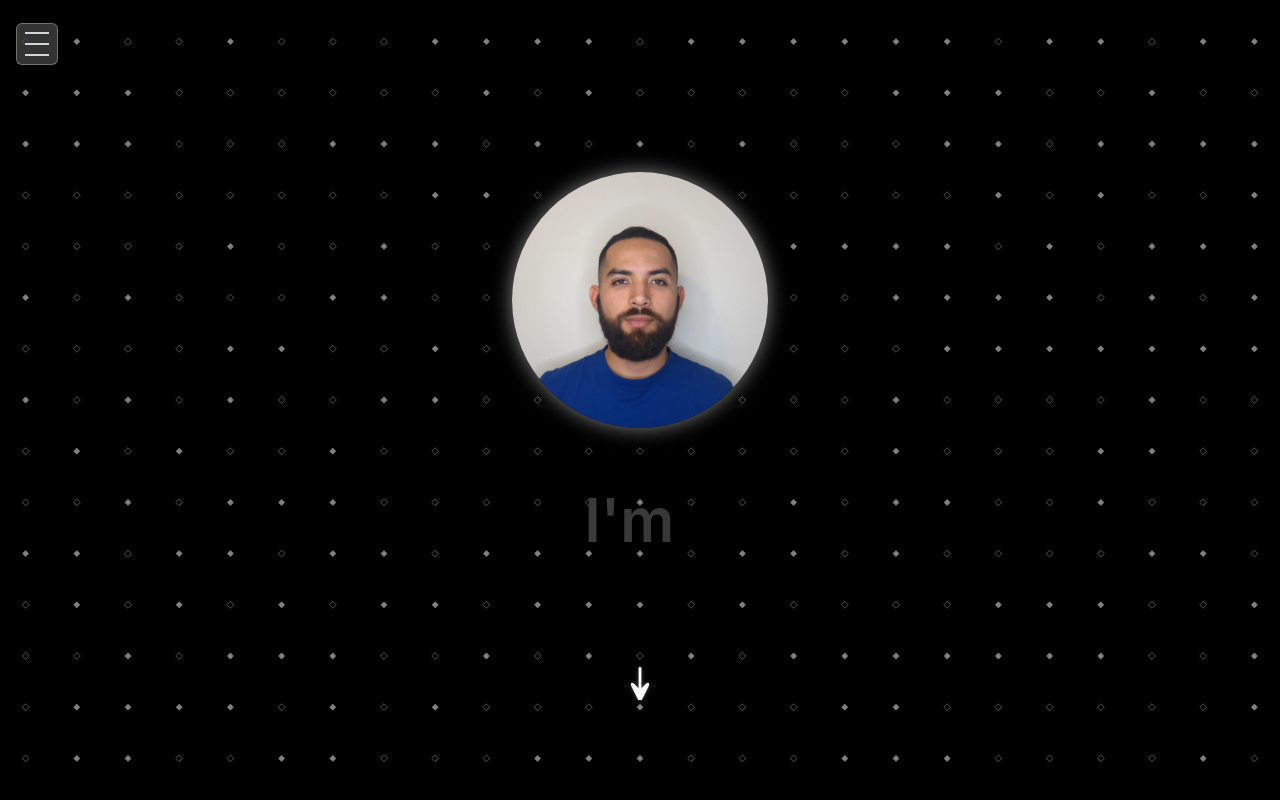
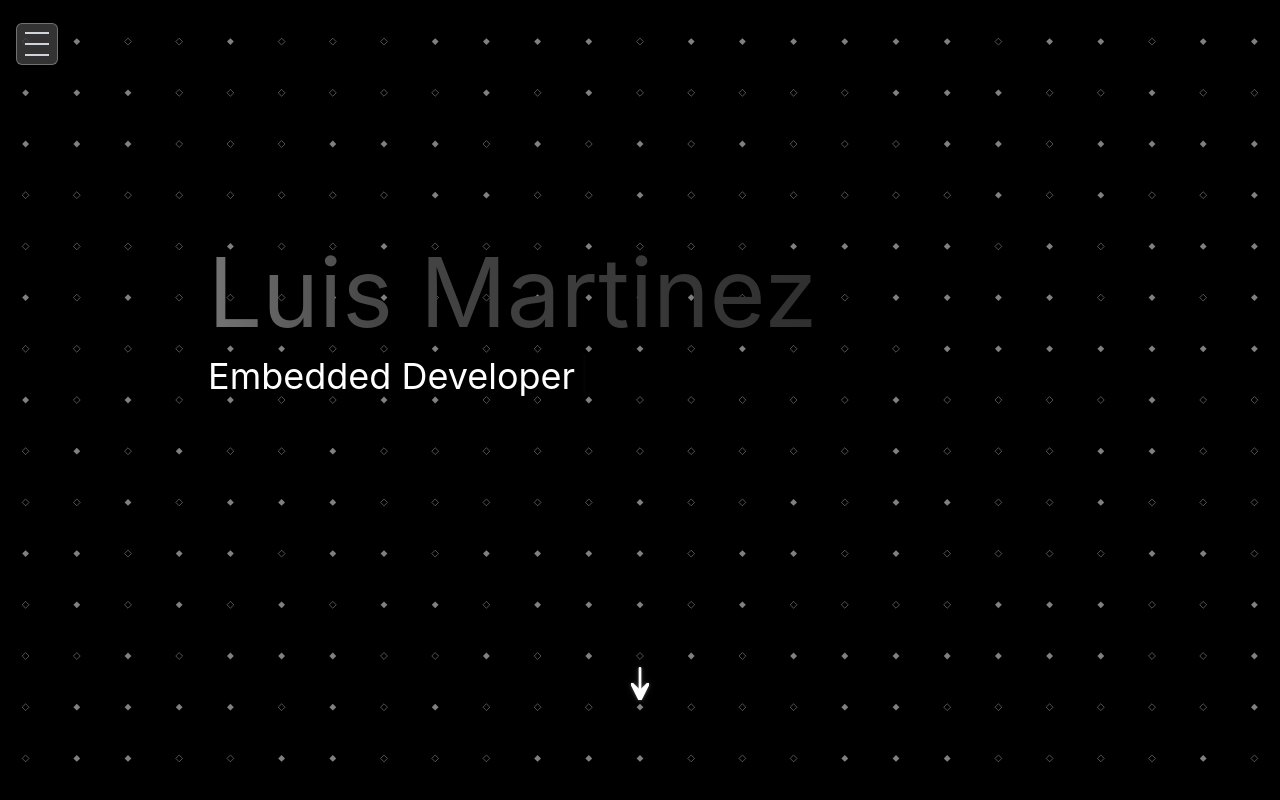
Before and after one commit to Lmx154/portfolio, a React (Vite) app: page / in a window 1280 px wide. Built offline with nearby package versions, Linux system fonts and the light colour scheme.

Commit message:
reorganized home and about

```diff
--- a/src/index.css
+++ b/src/index.css
@@ -74,6 +74,7 @@ html, body {
   max-width: 90vw;
   overflow: visible;
   min-height: fit-content;
+  text-align: left; /* Ensure text alignment is set to left */
 }
 
 @keyframes wave {
--- a/src/pages/About.tsx
+++ b/src/pages/About.tsx
@@ -7,6 +7,11 @@ const About: React.FC = () => {
       <div className="flex justify-center w-full mb-20">
         <div className="w-[200px] h-[2px] bg-gray-700 rounded-full"></div>
       </div>
+      <img
+        src="/profile.jpg"
+        alt="Portrait"
+        className="w-64 h-64 rounded-full object-cover drop-shadow-lg mb-8 glow-effect"
+      />
       <div className="max-w-[800px] landscape:max-w-[1600px] w-full mx-auto px-4">
         <div className="grid grid-cols-1 landscape:grid-cols-[800px,800px] landscape:justify-center gap-8">
           <div className="space-y-8 landscape:flex landscape:flex-col">
@@ -31,6 +36,24 @@ Feel free to explore the gallery below to see highlights from my experiences."
                 image="/fronterahacks2024.JPG"
               />
             </div>
+            <div className="landscape:flex-grow">
+              <TextTile
+                title="Productive"
+                description="I consistently strive to maximize my productivity by setting clear goals, prioritizing tasks, and maintaining a focused work ethic."
+              />
+            </div>
+            <div className="landscape:flex-grow">
+              <TextTile
+                title="Self-Learner"
+                description="I am dedicated to continuous self-improvement and actively seek out new knowledge and skills through various learning resources."
+              />
+            </div>
+            <div className="landscape:flex-grow">
+              <TextTile
+                title="Problem Solver"
+                description="I enjoy tackling complex problems and finding innovative solutions through analytical thinking and creative approaches."
+              />
+            </div>
           </div>
           <div className="flex items-start landscape:items-center w-full">
             <div className="w-full landscape:w-[800px]">
--- a/src/pages/Home.tsx
+++ b/src/pages/Home.tsx
@@ -4,28 +4,29 @@ import '../index.css'; // Import the global CSS file
 const Home = () => {
   return (
     <div id="home" className="relative flex flex-col items-center justify-center min-h-screen">
-      <img
-        src="/profile.jpg"
-        alt="Portrait"
-        className="w-64 h-64 rounded-full object-cover drop-shadow-lg mb-0.1 glow-effect" // Increased size
-      />
-      <div className="relative h-[200px] w-full">
-        <div className="absolute top-1/2 left-1/2 -translate-x-1/2 -translate-y-1/2 w-full px-4">
-          <h1 className="text-4xl md:text-4xl lg:text-6xl font-semibold tracking-normal md:tracking-normal lg:tracking-normal gradient-text pb-4 leading-normal text-center mx-auto">
+      <div className="w-full max-w-4xl px-4">
+        <h1 className="text-6xl md:text-6xl lg:text-8xl font-normal tracking-normal md:tracking-normal lg:tracking-normal gradient-text pb-4 leading-normal text-left">
+          Luis Martinez
+        </h1>
+        <div className="relative h-[200px]">
+          <div className="absolute w-full">
+            <h1 className="text-2xl md:text-2xl lg:text-4xl font-normal tracking-normal md:tracking-normal lg:tracking-normal text-white pb-4 leading-normal text-left">
               <Typewriter
                 words={[
-                'Welcome to My Portfolio.',
-                'I\'m Luis, a passionate Software Developer.',
-                'Let\'s Build Something Together.'
+                  'Full Stack Developer',
+                  'Embedded Developer',
+                  'Student',
+                  'Tech Enthusiast',
                 ]}
-              loop={1}
+                loop={0}
                 cursor
                 cursorStyle="|"
-              typeSpeed={80}
-              deleteSpeed={50}
+                typeSpeed={50}
+                deleteSpeed={20}
                 delaySpeed={2000} // Increased delay between messages
               />
             </h1>
+          </div>
         </div>
       </div>
       <div className="relative arrow-container mb-0 pb-0">
```
Lines whose indentation alone changed are shown as unchanged.
